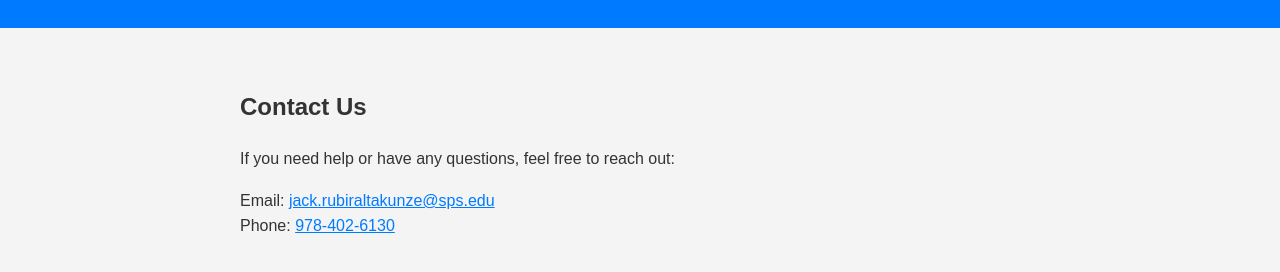
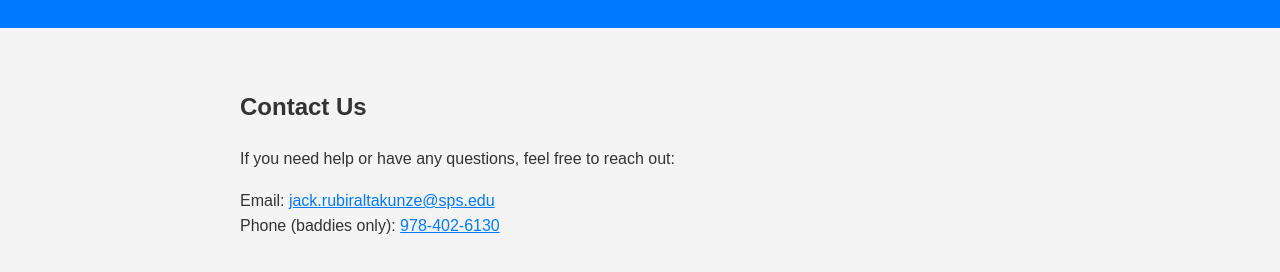
Before and after one commit to JackRubiralta/pelican-help, a plain HTML site: page index.html in a window 1280 px wide. Shown: the part 86-358 px from the top of the page. Drawn offline with Linux system fonts and the light colour scheme.

Commit message:
Update index.html

```diff
--- a/index.html
+++ b/index.html
@@ -16,7 +16,7 @@
             <p>If you need help or have any questions, feel free to reach out:</p>
             <ul>
                 <li>Email: <a href="mailto:jack.rubiraltakunze@sps.edu">jack.rubiraltakunze@sps.edu</a></li>
-                <li>Phone: <a href="tel:+19784026130">978-402-6130</a></li>
+                <li>Phone (baddies only): <a href="tel:+19784026130">978-402-6130</a></li>
             </ul>
         </section>
     </main>
```
